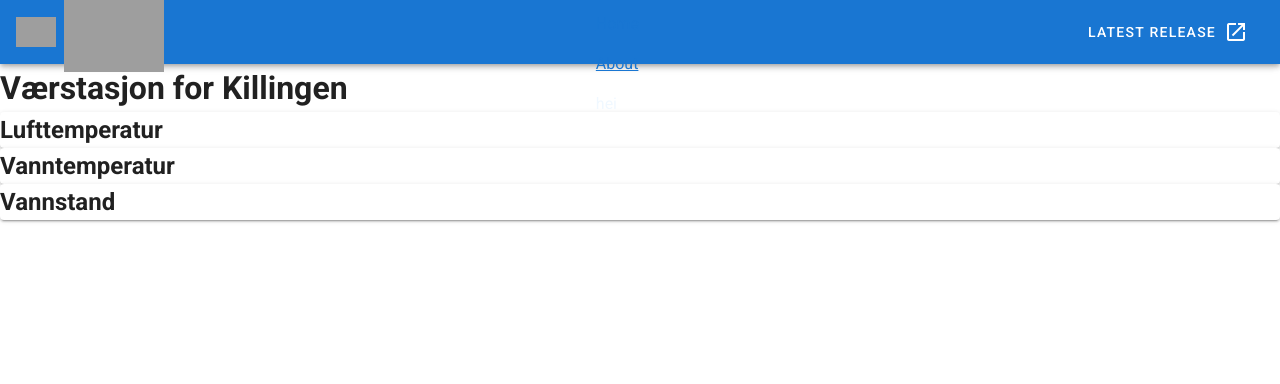
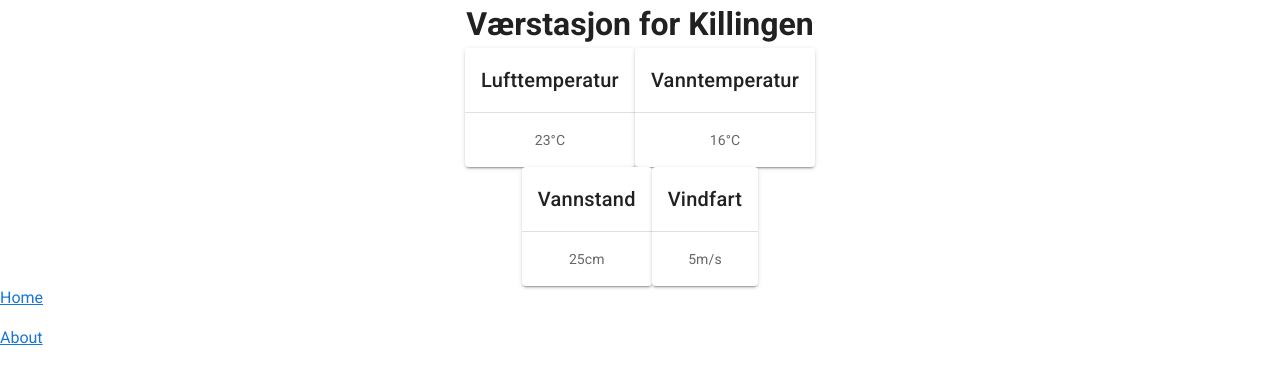
Before and after one commit to tryglang/weatherstation, a Vue app: page / in a window 1280 px wide. Shown: the top 384 px of the page. Built offline with nearby package versions, Linux system fonts and the light colour scheme; grey boxes are pictures that could not be loaded.

Commit message:
fikset på kortene i hjemme menyen

```diff
--- a/src/App.vue
+++ b/src/App.vue
@@ -1,56 +1,5 @@
 <template>
   <v-app>
-    <v-app-bar
-      app
-      color="primary"
-      dark
-    >
-      <div class="d-flex align-center">
-        <v-img
-          alt="Vuetify Logo"
-          class="shrink mr-2"
-          contain
-          src="https://cdn.vuetifyjs.com/images/logos/vuetify-logo-dark.png"
-          transition="scale-transition"
-          width="40"
-        />
-
-        <v-img
-          alt="Vuetify Name"
-          class="shrink mt-1 hidden-sm-and-down"
-          contain
-          min-width="100"
-          src="https://cdn.vuetifyjs.com/images/logos/vuetify-name-dark.png"
-          width="100"
-        />
-      </div>
-
-      <v-spacer></v-spacer>
-
-      <div class="links">
-        <p>hei</p>
-        <p>hei</p>
-        <p>
-        <router-link to="/">Home</router-link>
-        </p>
-        <p>
-        <router-link to="/about">About</router-link>
-        </p>
-      <p>hei</p>
-      </div>
-
-      <v-spacer></v-spacer>
-
-      <v-btn
-        href="https://github.com/vuetifyjs/vuetify/releases/latest"
-        target="_blank"
-        text
-      >
-        <span class="mr-2">Latest Release</span>
-        <v-icon>mdi-open-in-new</v-icon>
-      </v-btn>
-    </v-app-bar>
-
     <v-main>
       <router-view/>
     </v-main>
--- a/src/components/HovedSide.vue
+++ b/src/components/HovedSide.vue
@@ -1,18 +1,34 @@
 <template>
   <div>
-      <h1>Værstasjon for Killingen</h1>
+      <h1 class="d-flex justify-center">Værstasjon for Killingen</h1>
+      <div>
+        <div class="d-flex justify-center flex-wrap">
       <v-card>
-        <h2>Lufttemperatur</h2>
+        <v-card-title>Lufttemperatur</v-card-title>
+        <v-divider></v-divider>
+        <v-card-text class="d-flex justify-center">23°C</v-card-text>
       </v-card>
 
       <v-card>
-        <h2>Vanntemperatur</h2>
+        <v-card-title>Vanntemperatur</v-card-title>
+        <v-divider></v-divider>
+        <v-card-text class="d-flex justify-center">16°C</v-card-text>
+      </v-card>
+        </div>
+    <div class="d-flex justify-center flex-wrap">
+      <v-card>
+        <v-card-title>Vannstand</v-card-title>
+        <v-divider></v-divider>
+        <v-card-text class="d-flex justify-center">25cm</v-card-text>
       </v-card>
 
       <v-card>
-        <h2>Vannstand</h2>
+        <v-card-title>Vindfart</v-card-title>
+        <v-divider></v-divider>
+        <v-card-text class="d-flex justify-center">5m/s</v-card-text>
       </v-card>
-
+    </div>
+      </div>
   </div>
 </template>
 
--- a/src/views/Home.vue
+++ b/src/views/Home.vue
@@ -1,5 +1,13 @@
 <template>
+<div>
   <HovedSide />
+    <p>
+      <router-link to="/">Home</router-link>
+    </p>
+    <p>
+      <router-link to="/about">About</router-link>
+    </p>
+</div>
 </template>
 
 <script>
```
